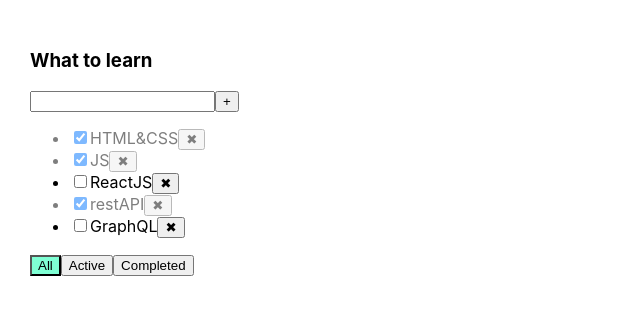
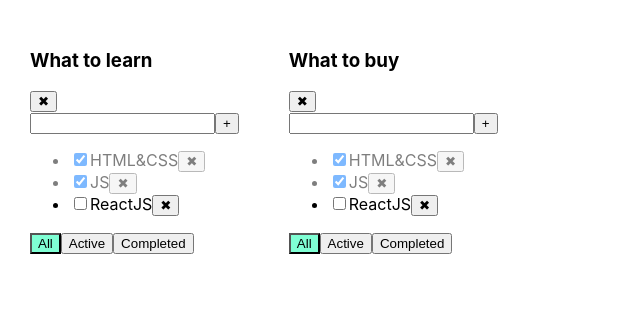
Before and after one commit to alextotalk/TodoReact, a React (Create React App) app: page / in a window 1280 px wide. Shown: the top 314 px of the page, without its empty margins (0-640 px from the left). Built offline with nearby package versions, Linux system fonts and the light colour scheme.

Commit message:
Add todoLists and delete

```diff
--- a/src/App.tsx
+++ b/src/App.tsx
@@ -3,60 +3,107 @@ import './App.css';
 import {TaskType, Todolist} from "./Todolist";
 import {v1} from "uuid";
 
-export type FilterValuesType = 'all' | 'done' | 'active'
-type TasksType = TaskType[]
+export type FilterValuesType = 'all' | 'active' | 'done'
+
+type TodoListType = {
+    id: string
+    title: string
+    filter: FilterValuesType
+}
+type TasksStateType = {
+    [todoListID: string]: Array<TaskType>
+}
 
 function App() {
-    let [tasks, setTasks] = useState<TasksType>([
+    //
+    const todoListID_1 = v1()
+    const todoListID_2 = v1()
+    const [todoLists, setTodoLists] = useState<Array<TodoListType>>([
+        {id: todoListID_1, title: 'What to learn', filter: 'all'},
+        {id: todoListID_2, title: "What to buy", filter: 'all'},
+    ])
+    let [tasks, setTasks] = useState<TasksStateType>({
+            [todoListID_1]: [
                 {id: v1(), title: "HTML&CSS", isDone: true},
                 {id: v1(), title: "JS", isDone: true},
-        {id: v1(), title: "ReactJS", isDone: false},
-        {id: v1(), title: "restAPI", isDone: true},
-        {id: v1(), title: "GraphQL", isDone: false}
+                {id: v1(), title: "ReactJS", isDone: false}
+            ],
+            [todoListID_2]: [
+                {id: v1(), title: "HTML&CSS", isDone: true},
+                {id: v1(), title: "JS", isDone: true},
+                {id: v1(), title: "ReactJS", isDone: false}
+            ],
+        }
+    )
 
-    ])
-    const addTask = (newTask: TaskType) => {
-        newTask = {id: newTask.id, title: newTask.title, isDone: newTask.isDone}
-        setTasks([newTask, ...tasks])
+    const removeTask = (idTask: string, todoListID: string) => {
+
+        setTasks({...tasks, [todoListID]: tasks[todoListID].filter(task => task.id !== idTask)})
     }
 
-    const removeTask = (idTask: string) => {
-        let filterResult = tasks.filter(task => task.id !== idTask)
-        setTasks(filterResult)
+    const addTask = (newTask: TaskType, todoListID: string) => {
+
+        setTasks({...tasks, [todoListID]: [newTask, ...tasks[todoListID]]})
     }
-    let [filter, setFilter] = useState<FilterValuesType>('all')
-    let tasksForTodoList = tasks
-    if (filter === 'active') {
-        tasksForTodoList = tasks.filter(task => !task.isDone)
+
+    const changeTodoListFilter = (value: FilterValuesType, todoListID: string) => {
+        setTodoLists(todoLists.map(tl => tl.id === todoListID ? {...tl, filter: value} : tl))
     }
-    if (filter === 'done') {
-        tasksForTodoList = tasks.filter(task => task.isDone)
+
+    const getTasksForRender = (todoList: TodoListType) => {
+        let tasksForRender = tasks[todoList.id]
+
+
+        if (todoList.filter === 'active') {
+            tasksForRender = tasks[todoList.id].filter(task => !task.isDone)
         }
-    const changeFilter = (value: FilterValuesType) => {
-        setFilter(value)
+        if (todoList.filter === 'done') {
+            tasksForRender = tasks[todoList.id].filter(task => task.isDone)
         }
-    const changeStatusTask = (idTask: string, valueStatus: boolean) => {
-        let task = tasks.find(task => idTask === task.id)
-        if (task) {
-            task.isDone = valueStatus
-            setTasks([...tasks])
+        return tasksForRender
     }
+
+
+    const changeStatusTask = ( todoListID: string, idTask: string, valueStatus: boolean) => {
+
+        console.log(idTask,valueStatus,todoListID)
+        setTasks({...tasks, [todoListID]: tasks[todoListID].map(t => t.id === idTask ?{...t,isDone:valueStatus}:  t)})
     }
+    const removeTodoList = (todoListID: string) => {
+        setTodoLists(todoLists.filter(tl => tl.id !== todoListID))
+        delete tasks[todoListID]
+    }
+
+    const todoListComponents = todoLists.length ?
+        todoLists.map(tl => {
+
+            let tasksForRender=getTasksForRender(tl)
+
                 return (
-        <React.StrictMode>
-            <div className='App'>
                     <Todolist
-                    title='What to learn'
+                        key={tl.id}
+                        todoListId={tl.id}
+                        tasks={tasksForRender}
+                        filterMark={tl.filter}
+                        title={tl.title}
+
                         removeTask={removeTask}
                         addTask={addTask}
-                    tasks={tasksForTodoList}
-                    changeFilter={changeFilter}
+                        changeFilter={changeTodoListFilter}
                         changeStatusTask={changeStatusTask}
-                    filterMark={filter}
+                        removeTodoList={removeTodoList}
                     />
+
+                )
+            }
+        )
+        : <span>Create your First TodoList!</span>
+    return (
+        <div className='App'>
+            {todoListComponents}
         </div>
-        </React.StrictMode>
     );
 }
 
+
 export default App;
--- a/src/Todolist.tsx
+++ b/src/Todolist.tsx
@@ -9,21 +9,25 @@ export type TaskType = {
     isDone: boolean
 }
 type PropsType = {
+    todoListId: string
     title: string
     tasks: Array<TaskType>
-    removeTask: (idTask: string) => void
-    changeFilter: (value: FilterValuesType) => void
-    addTask: (newTask: TaskType) => void
-    changeStatusTask: (idTask: string, valueStatus: boolean) => void
+    removeTask: (idTask: string, todoListID: string) => void
+    changeFilter: (value: FilterValuesType, todoListID: string) => void
+    addTask: (newTask: TaskType, todoListID: string) => void
+    changeStatusTask: ( todoListID: string,idTask: string, valueStatus: boolean) => void
+    removeTodoList: (todoListID: string) => void
     filterMark: FilterValuesType
 }
 
 export function Todolist(props: PropsType) {
+
+
     let [title, setTitle] = useState('')
     let [error, setError] = useState<string | null>(null)
     const addTask = () => {
         if (title.trim() !== '') {
-            props.addTask({id: v1(), title: title.trim(), isDone: false})
+            props.addTask({id: v1(), title: title.trim(), isDone: false},props.todoListId)
             setTitle('')
         } else {
             setError('Title is required')
@@ -39,40 +43,43 @@ export function Todolist(props: PropsType) {
         }
     }
     const onChangeFilterAll = () => {
-        props.changeFilter('all')
+        props.changeFilter('all',props.todoListId)
     }
     const onChangeFilterActive = () => {
-        props.changeFilter('active')
+        props.changeFilter('active',props.todoListId)
     }
     const onChangeFilterDone = () => {
-        props.changeFilter('done')
+        props.changeFilter('done',props.todoListId)
     }
 
     return (
         <div>
             <h3>{props.title}</h3>
+            <button onClick={()=>props.removeTodoList(props.todoListId)}>✖</button>
+
             <div>
                 <input value={title}
                        onChange={onChangHandler}
                        onKeyDown={onKeyPressHandler}
-                       className={error?'error':''}
+                       className={error ? 'error' : ''}
                 />
                 <button
                     onClick={addTask}>+
                 </button>
-                {error&&<div className='error-message'>{error }</div>}
+                {error && <div className='error-message'>{error}</div>}
             </div>
+
             <ul>
                 {props.tasks.map(task => {
                     const onClickHandler = () => {
-                        props.removeTask(task.id)
+                        props.removeTask(task.id,props.todoListId)
                     }
                     const onChangeHandler = (e: ChangeEvent<HTMLInputElement>) => {
                         let valueStatus = e.currentTarget.checked
-                        props.changeStatusTask(task.id, valueStatus)
+                        props.changeStatusTask(props.todoListId, task.id, valueStatus)
 
                     }
-                    return <li className={task.isDone?'is-done':''} key={task.id}>
+                    return <li className={task.isDone ? 'is-done' : ''} key={task.id}>
                         <input readOnly type='checkbox'
                                onChange={onChangeHandler} checked={task.isDone}/>
                         {task.title}
@@ -82,9 +89,15 @@ export function Todolist(props: PropsType) {
                 })}
             </ul>
             <div>
-                <button className={props.filterMark==='all'?'active-filter':''} onClick={onChangeFilterAll}>All</button>
-                <button className={props.filterMark==='active'?'active-filter':''} onClick={onChangeFilterActive}>Active</button>
-                <button className={props.filterMark==='done'?'active-filter':''} onClick={onChangeFilterDone}>Completed</button>
+                <button className={props.filterMark === 'all' ? 'active-filter' : ''}
+                        onClick={onChangeFilterAll}>All
+                </button>
+                <button className={props.filterMark === 'active' ? 'active-filter' : ''}
+                        onClick={onChangeFilterActive}>Active
+                </button>
+                <button className={props.filterMark === 'done' ? 'active-filter' : ''}
+                        onClick={onChangeFilterDone}>Completed
+                </button>
             </div>
         </div>
     )
--- a/src/index.tsx
+++ b/src/index.tsx
@@ -4,9 +4,9 @@ import './index.css';
 import App from './App';
 import * as serviceWorker from './serviceWorker';
 ReactDOM.render(
-    <React.StrictMode>
+
     <App />
-    </React.StrictMode>,
+    ,
 
     document.getElementById('root')
         );
```
Lines whose indentation alone changed are shown as unchanged.
